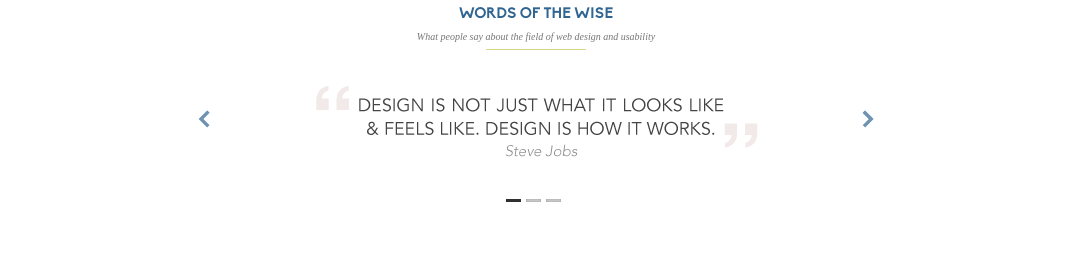
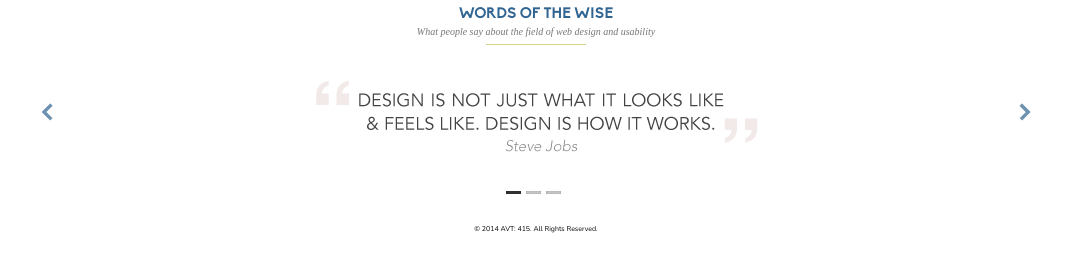
Before and after one commit to nsohail/Project3-HTML, a plain HTML site: page index.html in a window 1280 px wide. Shown: the part 1113-1369 px from the top of the page, without its empty margins (104-1175 px from the left). Drawn offline with nearby package versions, Linux system fonts and the light colour scheme; a web font is replaced by a local one.

Commit message:
Fixed slideshow width

```diff
--- a/responsive-slide.css
+++ b/responsive-slide.css
@@ -7,16 +7,6 @@
   background: #fff;
   }
 
-body {
-  color: #333;
-  font: 14px/24px sans-serif;
-  margin: 0 auto;
-  max-width: 700px;
-  _width: 700px;
-  padding: 0 30px;
-  text-align: center;
-  -webkit-font-smoothing: antialiased;
-  }
 
 #wrapper {
   float: left;
@@ -46,8 +36,8 @@
 .rslides_container {
   margin-bottom: 50px;
   position: relative;
-  float: left;
-  width: 100%;
+  width: 80%;
+  margin: auto;
   }
 
 .centered-btns_nav {
@@ -55,7 +45,7 @@
   position: absolute;
   -webkit-tap-highlight-color: rgba(0,0,0,0);
   top: 50%;
-  left: 0;
+  left: 5px;
   opacity: 0.7;
   text-indent: -9999px;
   overflow: hidden;
@@ -73,7 +63,7 @@
 .centered-btns_nav.next {
   left: auto;
   background-position: right top;
-  right: 0;
+  right: 5px;
   }
 
 .transparent-btns_nav {
@@ -192,13 +182,13 @@
   width: 100%;
   left: 0;
   top: 0;
-  }
+}
 
 .rslides li:first-child {
   position: relative;
   display: block;
   float: left;
-  }
+}
 
 .rslides img {
   display: block;
```
Also changed, not shown: style.css (line endings or trailing spaces).
